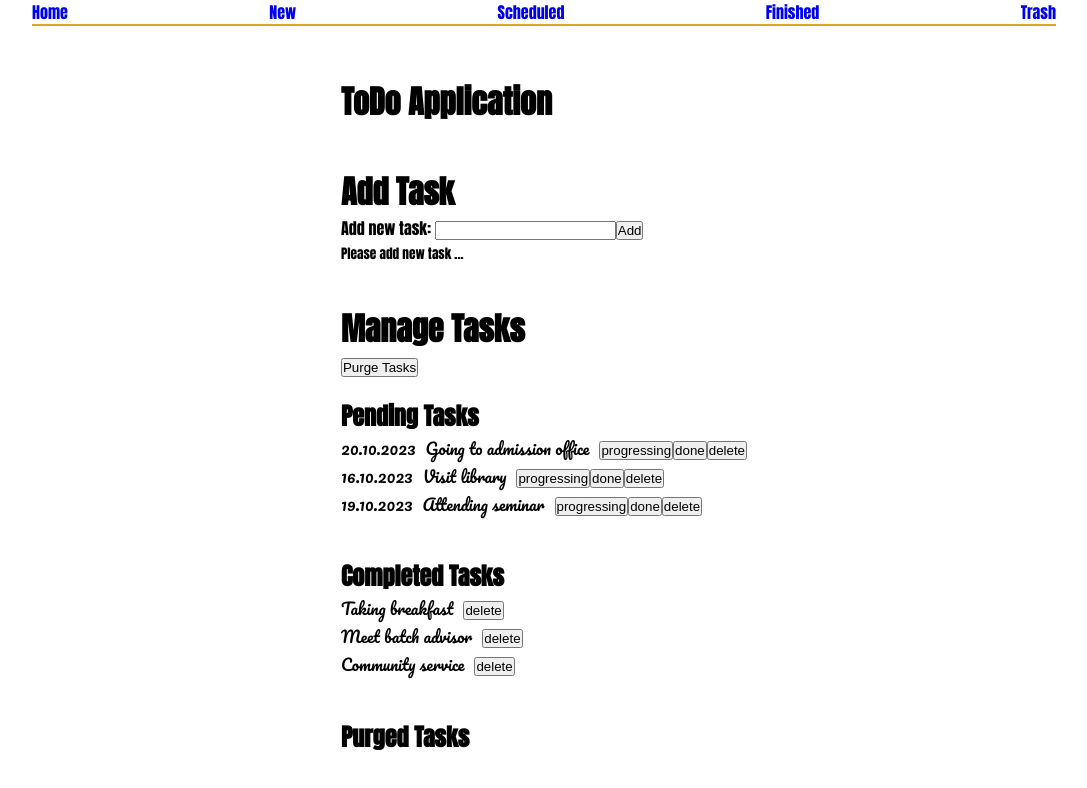
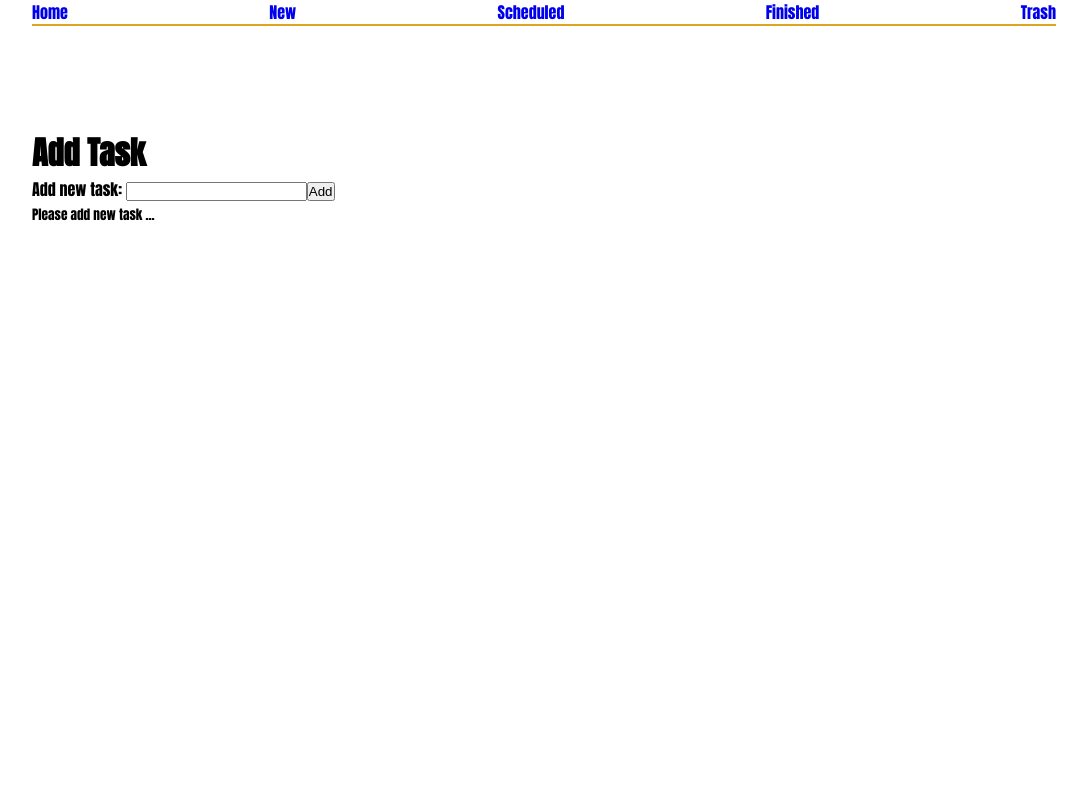
Before and after one commit to mbabarali/FA24-ReactJS-ToDoApp, a React (Create React App) app: page /new-task in a window 1280 px wide. Shown: the top 788 px of the page, without its empty margins (96-1183 px from the left). Built offline with nearby package versions, Linux system fonts and the light colour scheme.

Commit message:
Introducing routing between multiple pages or tabs
Adding react-router-dom and configuring routes

```diff
--- a/package.json
+++ b/package.json
@@ -8,6 +8,7 @@
     "@testing-library/user-event": "^13.5.0",
     "react": "^18.2.0",
     "react-dom": "^18.2.0",
+    "react-router-dom": "^6.20.1",
     "react-scripts": "5.0.1",
     "web-vitals": "^2.1.4"
   },
--- a/src/App.js
+++ b/src/App.js
@@ -1,7 +1,68 @@
 import "./App.css";
+
+import { createBrowserRouter } from "react-router-dom";
+import { RouterProvider } from "react-router-dom";
+// import { createRoutesFromElements } from "react-router-dom";
+// import { Route } from "react-router-dom";
+
 import TaskListProvider from "./store/TaskListProvider";
+
 import Header from "./components/Header";
+
 import Home from "./pages/Home";
+import New from "./pages/New";
+import Scheduled from "./pages/Scheduled";
+import Finished from "./pages/Finished";
+import Trash from "./pages/Trash";
+
+// ========================================
+// -------------------------------
+// x-x-x-x-x-x Step 01 x-x-x-x-x-x
+// -------------------------------
+// Defining Routes - Option 1
+const routes_op1 = [
+  {
+    path: "/",
+    element: <Home></Home>,
+  },
+  {
+    path: "/new-task",
+    element: <New></New>,
+  },
+  {
+    path: "/scheduled-tasks",
+    element: <Scheduled></Scheduled>,
+  },
+  {
+    path: "/finished-tasks",
+    element: <Finished></Finished>,
+  },
+  {
+    path: "/deleted-tasks",
+    element: <Trash></Trash>,
+  },
+];
+// -------------------------------
+// Defining Routes - Option 2
+// const routes_op2 = createRoutesFromElements(
+//   <Route>
+//     <Route path="/" element={<Home></Home>}></Route>
+//     <Route path="/new-task" element={<New></New>}></Route>
+//     <Route path="/scheduled-tasks" element={<Scheduled></Scheduled>}></Route>
+//     <Route path="/finished-tasks" element={<Finished></Finished>}></Route>
+//     <Route path="/deleted-tasks" element={<Trash></Trash>}></Route>
+//   </Route>
+// );
+
+// -------------------------------
+// x-x-x-x-x-x Step 02 x-x-x-x-x-x
+// -------------------------------
+// Create Router with any of the above route definitions
+// i.e. routes_op1 or routes_op1
+const router = createBrowserRouter(routes_op1); // With routes_op1 route definitions
+// OR
+// const router = createBrowserRouter(routes_op2); // With routes_op2 route definitions
+// ========================================
 
 // Stateful Functional Component
 function App() {
@@ -9,10 +70,7 @@ function App() {
   return (
     <TaskListProvider>
       <Header></Header>
-      <div className="App">
-        <h1>ToDo Application</h1>
-        <Home />
-      </div>
+      <RouterProvider router={router}></RouterProvider>
     </TaskListProvider>
   );
 }
--- a/src/components/Header.jsx
+++ b/src/components/Header.jsx
@@ -8,16 +8,16 @@ function Header() {
           <a href="/">Home</a>
         </li>
         <li>
-          <a href="#">New</a>
+          <a href="/new-task">New</a>
         </li>
         <li>
-          <a href="#">Scheduled</a>
+          <a href="/scheduled-tasks">Scheduled</a>
         </li>
         <li>
-          <a href="#">Finished</a>
+          <a href="/finished-tasks">Finished</a>
         </li>
         <li>
-          <a href="#">Trash</a>
+          <a href="/deleted-tasks">Trash</a>
         </li>
       </ul>
     </header>
```
Also changed, not shown: 1 other file (tests, documents, lock files or other folders).
